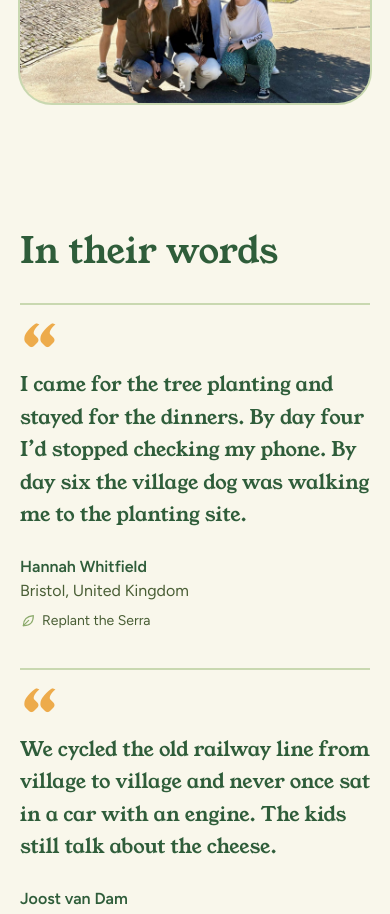
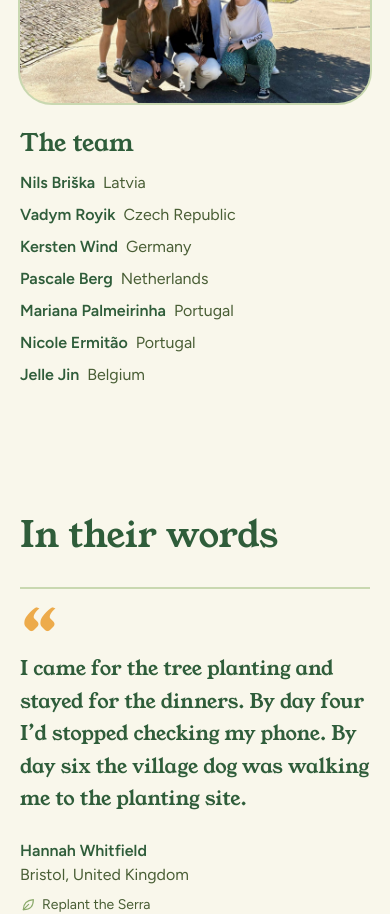
Before and after one commit to SustainTravel/sustaintravel.github.io, a Next.js app: page /en/ in a window 390 px wide. Shown: the part 8380-9294 px from the top of the page. Built offline with nearby package versions, Linux system fonts and the light colour scheme.

Commit message:
content: list team members in About us

```diff
--- a/src/components/landing/About.tsx
+++ b/src/components/landing/About.tsx
@@ -28,6 +28,17 @@ export function About({ dict }: { dict: Dictionary }) {
               className="absolute inset-0 size-full object-cover"
             />
           </div>
+          <figcaption className="mt-6">
+            <h3 className="font-display text-2xl">{t.teamTitle}</h3>
+            <ul className="mt-3 grid gap-x-6 gap-y-2 sm:grid-cols-2">
+              {t.team.map((m) => (
+                <li key={m.name} className="flex flex-wrap items-baseline gap-x-2">
+                  <span className="font-semibold">{m.name}</span>
+                  <span className="text-leaf">{m.country}</span>
+                </li>
+              ))}
+            </ul>
+          </figcaption>
         </figure>
       </div>
     </section>
--- a/src/i18n/dictionaries/en.ts
+++ b/src/i18n/dictionaries/en.ts
@@ -132,6 +132,16 @@ export const en = {
       "We are small, and we mean to stay that way. Every journey is designed together with the people who live along its route.",
     ],
     photoAlt: "The seven members of the Sustain team outside a university building in Portugal",
+    teamTitle: "The team",
+    team: [
+      { name: "Nils Briška", country: "Latvia" },
+      { name: "Vadym Royik", country: "Czech Republic" },
+      { name: "Kersten Wind", country: "Germany" },
+      { name: "Pascale Berg", country: "Netherlands" },
+      { name: "Mariana Palmeirinha", country: "Portugal" },
+      { name: "Nicole Ermitão", country: "Portugal" },
+      { name: "Jelle Jin", country: "Belgium" },
+    ],
   },
 
   testimonials: {
--- a/src/i18n/dictionaries/pt.ts
+++ b/src/i18n/dictionaries/pt.ts
@@ -133,6 +133,16 @@ export const pt: Dictionary = {
       "Somos pequenos e queremos continuar assim. Cada viagem é desenhada em conjunto com quem vive ao longo do seu percurso.",
     ],
     photoAlt: "Os sete membros da equipa da Sustain à porta de um edifício universitário em Portugal",
+    teamTitle: "A equipa",
+    team: [
+      { name: "Nils Briška", country: "Letónia" },
+      { name: "Vadym Royik", country: "República Checa" },
+      { name: "Kersten Wind", country: "Alemanha" },
+      { name: "Pascale Berg", country: "Países Baixos" },
+      { name: "Mariana Palmeirinha", country: "Portugal" },
+      { name: "Nicole Ermitão", country: "Portugal" },
+      { name: "Jelle Jin", country: "Bélgica" },
+    ],
   },
 
   testimonials: {
```
